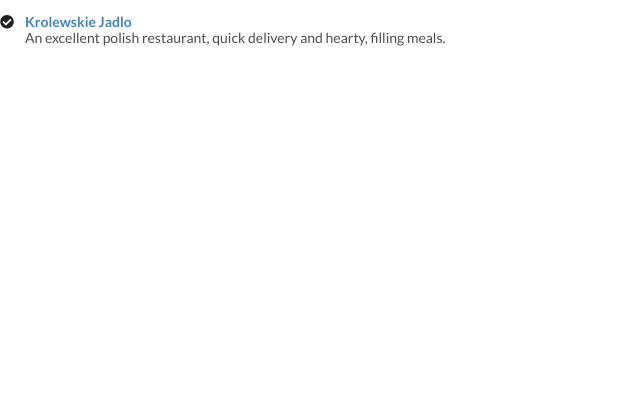
After one commit to shotanobukuni/LearningQuest, a Django app: page /list/ in a window 1280 px wide. The commit adds this page. Shown: the top 420 px of the page, without its empty margins (0-640 px from the left). Run offline with Django 3.2, Linux system fonts and the light colour scheme.

Commit message:
add manageRewardView.html

```diff
--- a/app/urls.py
+++ b/app/urls.py
@@ -1,5 +1,6 @@
 from django.urls import path
-from .views import IndexView
+from .views import IndexView, RewardListView
 urlpatterns = [
+    path('list/', RewardListView.as_view(), name='list'),
     path('', IndexView.as_view(), name='index'),
 ]
--- a/app/views.py
+++ b/app/views.py
@@ -1,6 +1,12 @@
 from django.shortcuts import render
-from django.views.generic import TemplateView
+from django.views.generic import TemplateView, ListView
+from .models import QuestRewardModel, StudyTimeModel
 
 
 class IndexView(TemplateView):
     template_name = 'app/index.html'
+
+
+class RewardListView(ListView):
+    template_name = 'app/manageRewardView.html'
+    model = QuestRewardModel
--- a/templates/app/index.html
+++ b/templates/app/index.html
@@ -1,6 +1,7 @@
 {% extends 'base.html' %}
 
 {% block content %}
+<a href="{% url 'list' %}" class="btn btn-info btn-lg" tabindex="-1" role="button" aria-disabled="true">クエスト一覧へ</a>
 <form action="" method="POST" enctype="multipart/form-data">
     {% csrf_token %}
     <div>
--- /dev/null
+++ b/templates/app/manageRewardView.html
@@ -0,0 +1,13 @@
+{% extends 'base.html' %}
+
+{% block content %}
+<div class="ui list">
+    <div class="item">
+        <i class="check circle icon"></i>
+        <div class="content">
+            <a class="header">Krolewskie Jadlo</a>
+            <div class="description">An excellent polish restaurant, quick delivery and hearty, filling meals.</div>
+        </div>
+    </div>
+</div>
+{% endblock content %}
--- a/templates/base.html
+++ b/templates/base.html
@@ -3,12 +3,19 @@
 <head>
     <meta charset="UTF-8">
     <meta http-equiv="X-UA-Compatible" content="IE=edge">
+    <!-- Bootstrap CDN -->
     <meta name="viewport" content="width=device-width, initial-scale=1.0">
+    <link href="https://cdn.jsdelivr.net/npm/bootstrap@5.0.0-beta1/dist/css/bootstrap.min.css" rel="stylesheet" integrity="sha384-giJF6kkoqNQ00vy+HMDP7azOuL0xtbfIcaT9wjKHr8RbDVddVHyTfAAsrekwKmP1" crossorigin="anonymous">
+    <!-- semantic-ui CDN -->
+    <link rel="stylesheet" href="https://cdnjs.cloudflare.com/ajax/libs/semantic-ui/2.4.1/semantic.min.css">
+    <script src="https://cdnjs.cloudflare.com/ajax/libs/jquery/3.5.1/jquery.min.js"></script>
+    <script src="https://cdnjs.cloudflare.com/ajax/libs/semantic-ui/2.4.1/semantic.min.js"></script>
     <title>Learning Quest</title>
     {% block customcss %}
     {% endblock customcss %}
 </head>
 <body>
+    <script src="https://cdn.jsdelivr.net/npm/bootstrap@5.0.0-beta1/dist/js/bootstrap.bundle.min.js" integrity="sha384-ygbV9kiqUc6oa4msXn9868pTtWMgiQaeYH7/t7LECLbyPA2x65Kgf80OJFdroafW" crossorigin="anonymous"></script>
     {% block header %}
     {% endblock header %}
     {% block script %}
```
